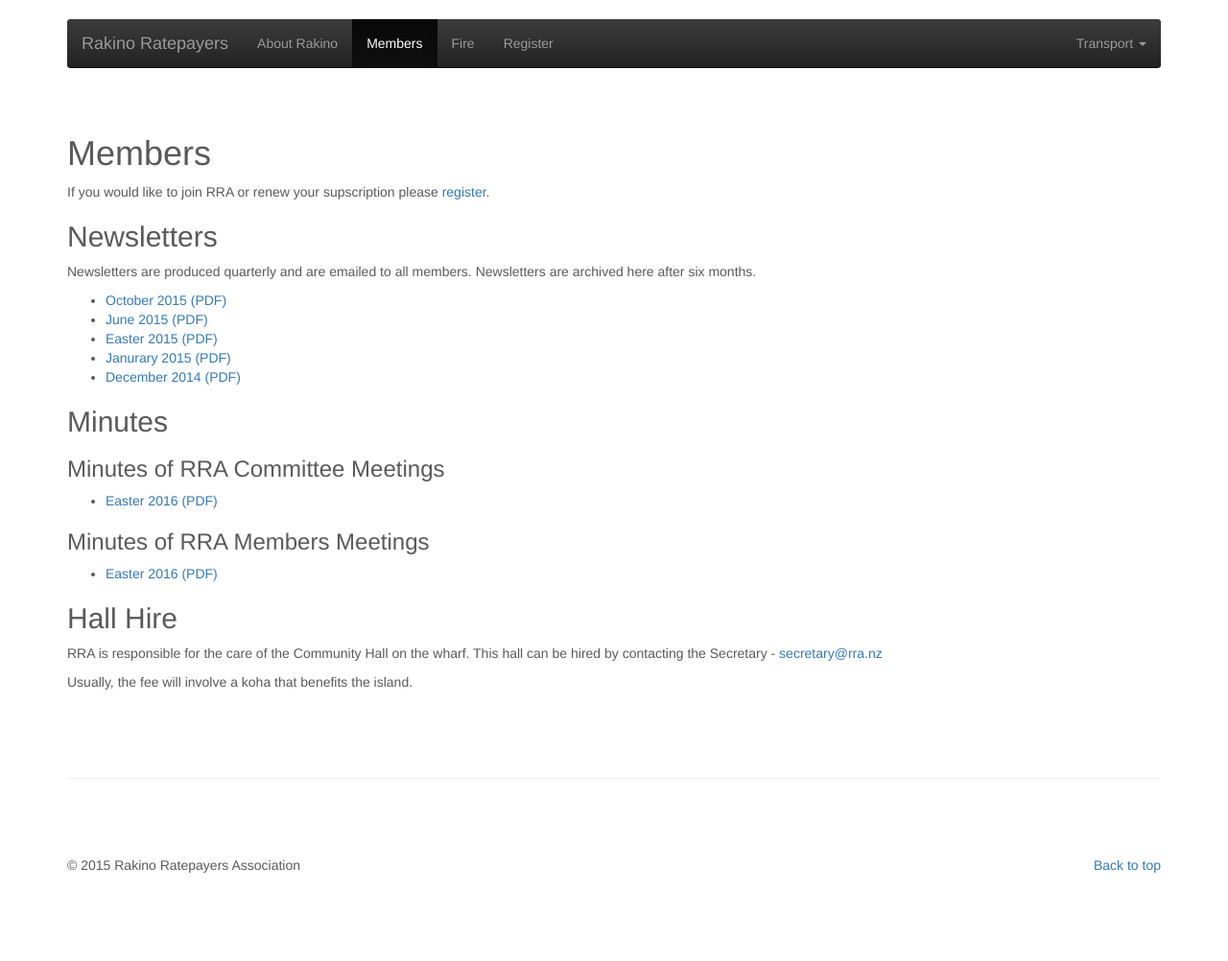
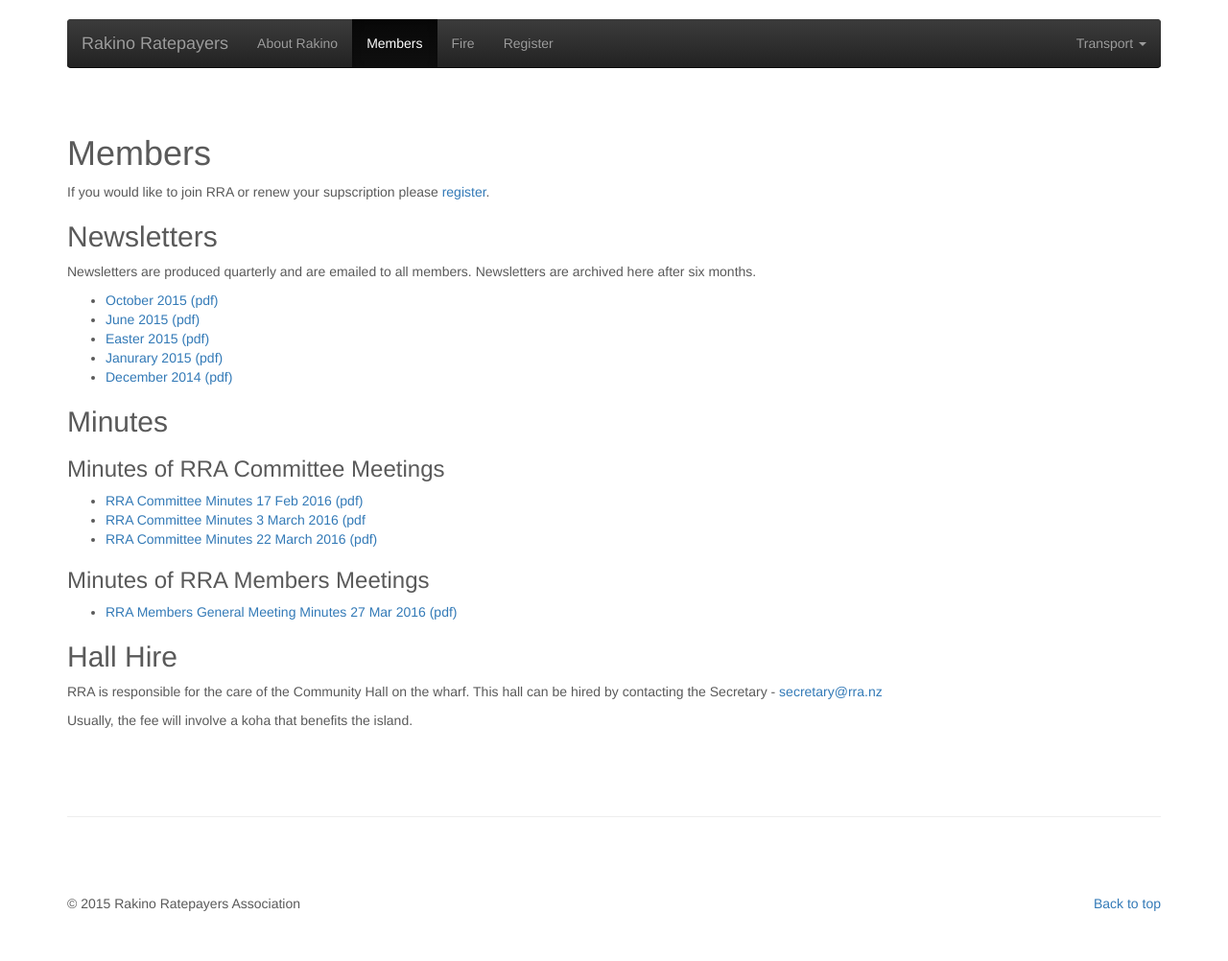
Before and after one commit to rakinoratepayers/rakinoratepayers.github.io, a Jekyll site: the page built from members.md, in a window 1280 px wide. Shown: the whole page at 96% size. Built offline with Jekyll 4.4.1, drawn with Linux system fonts in a browser that asks for light colours; nearby versions of some CDN libraries; before the commit the page ends 962 px from its top, so only the background shows below that.

Commit message:
update minutes documents

```diff
--- a/members.md
+++ b/members.md
@@ -15,19 +15,21 @@ If you would like to join RRA or renew your supscription please [register](/regi
 
 Newsletters are produced quarterly and are emailed to all members. Newsletters are archived here after six months.
 
-- [October 2015 (PDF)](/assets/newsletters/RRA_Newsletter_2015_10.pdf)
-- [June 2015 (PDF)](/assets/newsletters/RRA_Newsletter_2015_06.pdf)
-- [Easter 2015 (PDF)](/assets/newsletters/RRA_Newsletter_2015_03.pdf)
-- [Janurary 2015 (PDF)](/assets/newsletters/RRA_Newsletter_2015_01.pdf)
-- [December 2014 (PDF)](/assets/newsletters/RRA_Newsletter_2014_12.pdf)
+- [October 2015 (pdf)](/assets/newsletters/RRA_Newsletter_2015_10.pdf)
+- [June 2015 (pdf)](/assets/newsletters/RRA_Newsletter_2015_06.pdf)
+- [Easter 2015 (pdf)](/assets/newsletters/RRA_Newsletter_2015_03.pdf)
+- [Janurary 2015 (pdf)](/assets/newsletters/RRA_Newsletter_2015_01.pdf)
+- [December 2014 (pdf)](/assets/newsletters/RRA_Newsletter_2014_12.pdf)
 
 ## Minutes
 
 ### Minutes of RRA Committee Meetings
-- [Easter 2016 (PDF)](/assets/minutes/2016_03_24_RRA_Committee_Minutes.pdf)
+- [RRA Committee Minutes 17 Feb 2016 (pdf)](/assets/minutes/160217 RRA Committee Minutes 17 Feb 2016.pdf)
+- [RRA Committee Minutes 3 March 2016 (pdf](/assets/minutes/160303 RRA Committee Minutes 3 March 2016.pdf)
+- [RRA Committee Minutes 22 March 2016 (pdf)](/assets/minutes/160322 RRA Committee Minutes 22 March 2016.pdf)
 
 ### Minutes of RRA Members Meetings
-- [Easter 2016 (PDF)](/assets/minutes/2016_03_27_RRA_Members_Minutes.pdf)
+- [RRA Members General Meeting Minutes 27 Mar 2016 (pdf)](/assets/minutes/160326 RRA Members General Meeting Minutes 27 Mar 2016.pdf)
 
 
 ## Hall Hire
```
Also changed, not shown: 12 other files.
